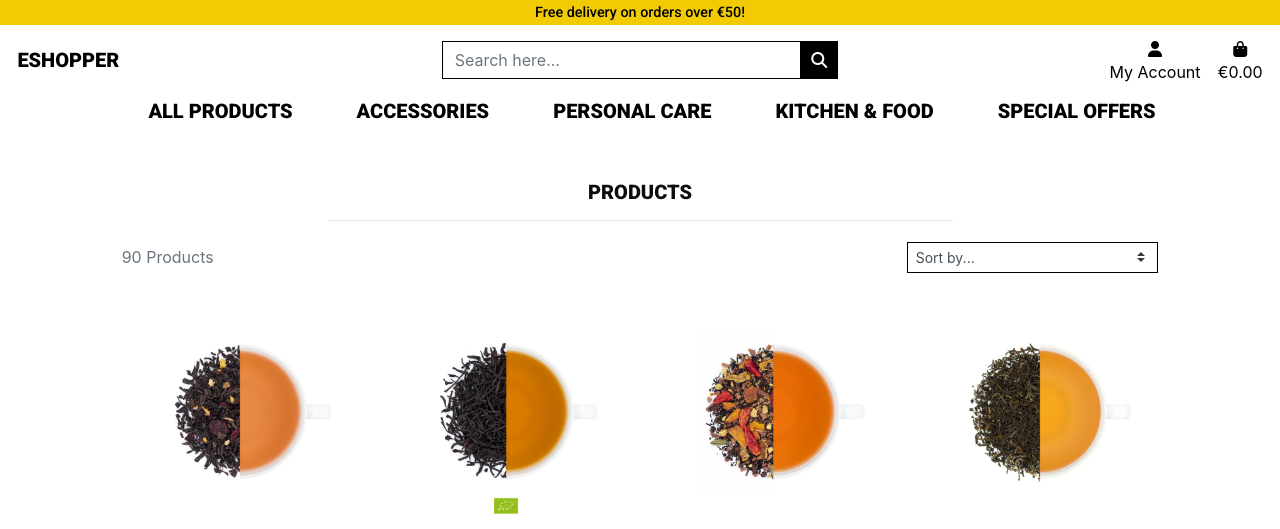
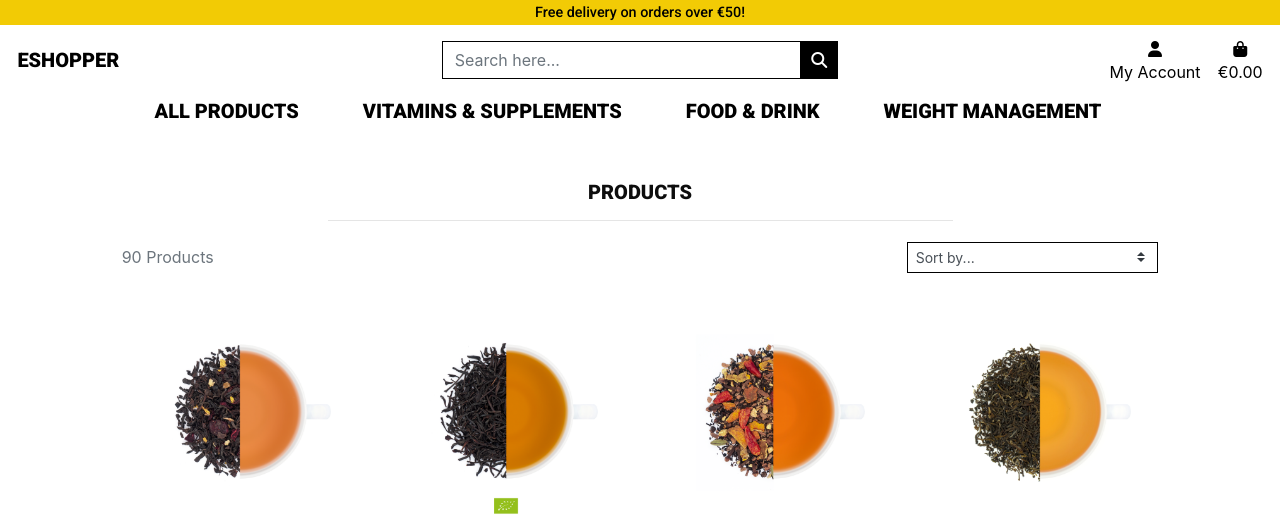
Before and after one commit to Code-Institute-Submissions/artneto-Eshopper_AugResub, a Django app: page /products/ in a window 1280 px wide. Shown: the top 529 px of the page. Run offline with Django 3.2, Linux system fonts and the light colour scheme; the visitor is signed in with stand-in values (Sample User, id 1); data comes from the database, SQL or seed files in the repository; some libraries are stand-ins or nearby versions.

Commit message:
added new products to the navbar

```diff
--- a/templates/includes/main-nav.html
+++ b/templates/includes/main-nav.html
@@ -19,50 +19,40 @@
 
         <li class="nav-item dropdown">
             <a class="logo-font font-weight-bold nav-link text-black mr-5" href="#" id="clothing-link" data-toggle="dropdown" aria-haspopup="true" aria-expanded="false">
-                Accessories
+                Vitamins & Supplements
             </a>
             <div class="dropdown-menu border-0" aria-labelledby="clothing-link">
-                <a href="{% url 'products' %}?category=accessory" class="dropdown-item">Supplements</a>
-                <a href="{% url 'products' %}?category=sport_medicine" class="dropdown-item">Sport Medicine</a>
-                <a href="{% url 'products' %}?category=sport_and_outdoor" class="dropdown-item">Sport and Outdoor</a>
-                <a href="{% url 'products' %}?category=gift_ideas" class="dropdown-item">Gift Ideas</a>
+                <a href="{% url 'products' %}?category=accessory" class="dropdown-item">Homeopathic & Flower Remedies</a>
+                <a href="{% url 'products' %}?category=sport_medicine" class="dropdown-item">cbd oils and creams</a>
+                <a href="{% url 'products' %}?category=sport_and_outdoor" class="dropdown-item">supplements for vegans</a>
+                <a href="{% url 'products' %}?category=gift_ideas" class="dropdown-item">Minerals</a>
                 <a href="{% url 'products' %}?category=accessory,sport_medicine,sport_and_outdoor,gift_ideas" class="dropdown-item">All Products</a>
             </div>
         </li>
 
         <li class="nav-item dropdown">
             <a class="logo-font font-weight-bold nav-link text-black mr-5" href="#" id="homeware-link" data-toggle="dropdown" aria-haspopup="true" aria-expanded="false">
-                Personal Care
+            Food & Drink
             </a>
             <div class="dropdown-menu border-0" aria-labelledby="homeware-link">
-                <a href="{% url 'products' %}?category=health_food" class="dropdown-item">health food</a>
-                <a href="{% url 'products' %}?category=hair_and_beauty" class="dropdown-item">Health & Personal Care</a>
+                <a href="{% url 'products' %}?category=health_food" class="dropdown-item">Rice and Pasta</a>
+                <a href="{% url 'products' %}?category=hair_and_beauty" class="dropdown-item">Breakfast Cereals</a>
+                <a href="{% url 'products' %}?category=hair_and_beauty" class="dropdown-item">Gluten Free Food & Drink</a>
+                <a href="{% url 'products' %}?category=hair_and_beauty" class="dropdown-item">Superfoods & Green Powder</a>
                 <a href="{% url 'products' %}?category=health_food,hair_and_beauty" class="dropdown-item">All Products</a>
             </div>
         </li>
 
         <li class="nav-item dropdown">
             <a class="logo-font font-weight-bold nav-link text-black mr-5" href="#" id="homeware-link" data-toggle="dropdown" aria-haspopup="true" aria-expanded="false">
-                Kitchen & Food
+                Weight Management
             </a>
             <div class="dropdown-menu border-0" aria-labelledby="homeware-link">
-                <a href="{% url 'products' %}?category=humidifiers" class="dropdown-item">Humidifiers</a>
-                <a href="{% url 'products' %}?category=essential_oil" class="dropdown-item">Essential Oil</a>
-                <a href="{% url 'products' %}?category=tea_and_coffee" class="dropdown-item">Tea and Coffee</a>
-                <a href="{% url 'products' %}?category=whole_grains" class="dropdown-item">Grains</a>
+                <a href="{% url 'products' %}?category=humidifiers" class="dropdown-item">Weight Management Support</a>
+                <a href="{% url 'products' %}?category=essential_oil" class="dropdown-item">Slimming Tablets</a>
+                <a href="{% url 'products' %}?category=tea_and_coffee" class="dropdown-item">Fat Burners</a>
+                <a href="{% url 'products' %}?category=whole_grains" class="dropdown-item">Lean Protein</a>
                 <a href="{% url 'products' %}?category=humidifiers,essential_oil,tea_and_coffee,whole_grains" class="dropdown-item">All Products</a>
-            </div>
-        </li>
-
-        <li class="nav-item dropdown">
-            <a class="logo-font font-weight-bold nav-link text-black" href="#" id="specials-link" data-toggle="dropdown" aria-haspopup="true" aria-expanded="false">
-                Special Offers
-            </a>
-            <div class="dropdown-menu border-0" aria-labelledby="specials-link">
-                <a href="" class="dropdown-item">New Arrivals</a>
-                <a href="" class="dropdown-item">Deals</a>
-                <a href="" class="dropdown-item">Clearance</a>
-                <a href="" class="dropdown-item">All Specials</a>
             </div>
         </li>
     </ul>
```
